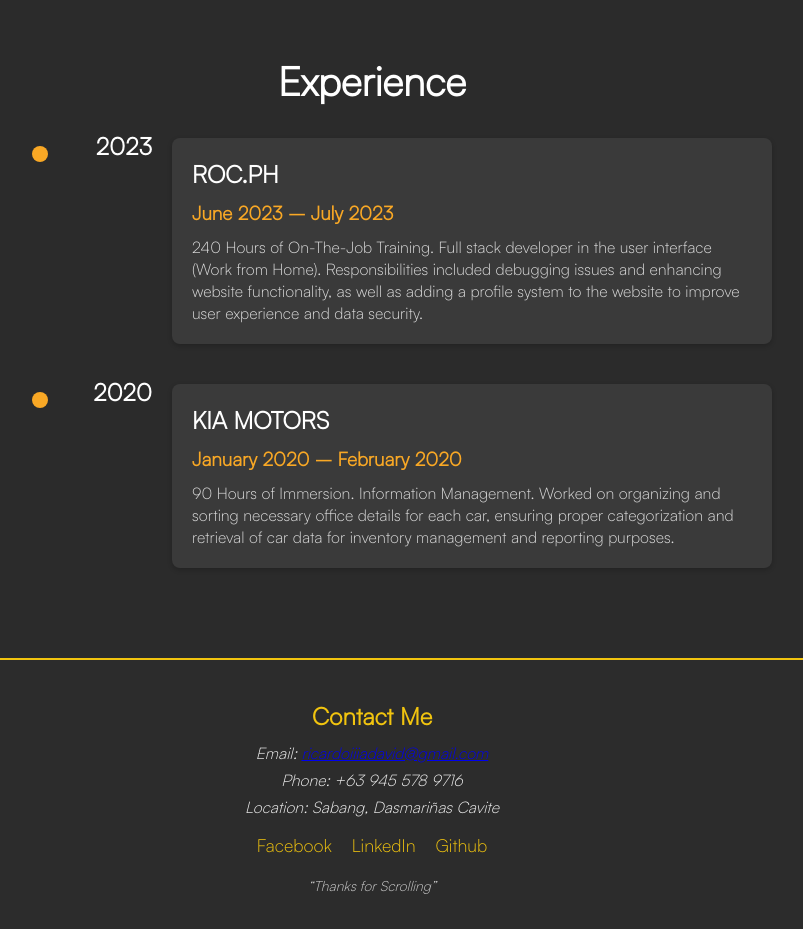
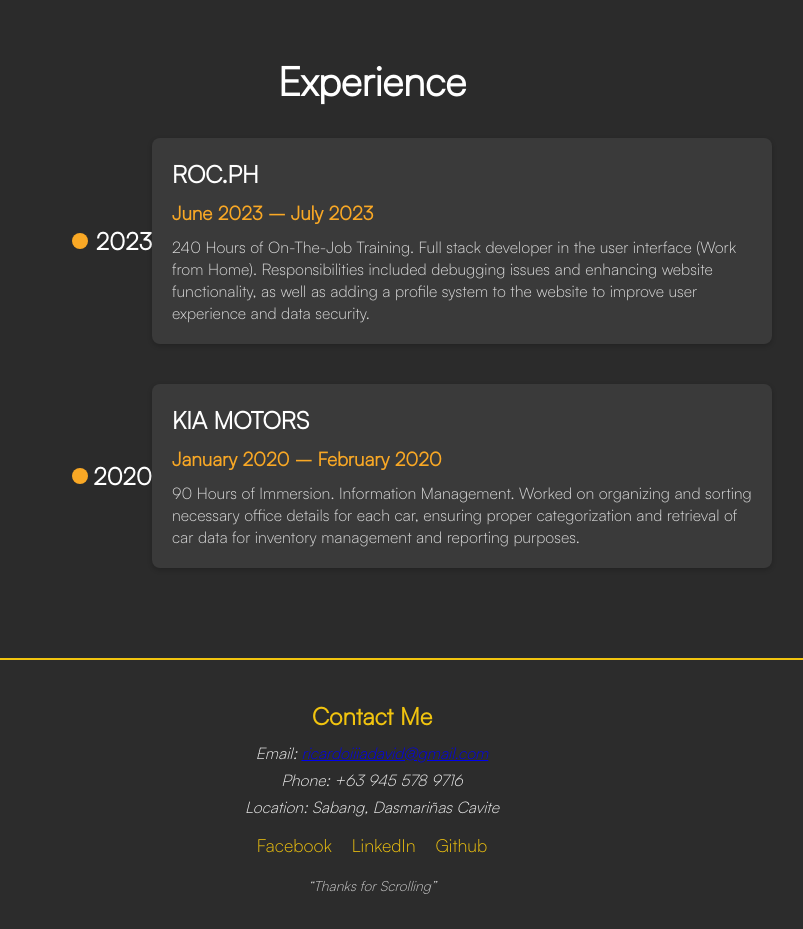
Before and after one commit to EP1C0829/RicardoDavid, a React (Create React App) app: page / in a window 1280 px wide. Shown: the part 2380-3309 px from the top of the page, without its empty margins (268-1071 px from the left). Built offline with nearby package versions, Linux system fonts and the light colour scheme.

Commit message:
eight commit

```diff
--- a/src/App.css
+++ b/src/App.css
@@ -287,22 +287,21 @@
 
 .timeline-item {
   display: flex;
-  align-items: flex-start;
+  align-items: center; /* Ensures vertical alignment */
   position: relative;
   margin-bottom: 40px;
-  padding-left: 100px; /* Increase padding to create space for the marker and year */
+  padding-left: 100px; /* Space for the marker and year */
 }
 
 .timeline-year {
   flex-shrink: 0;
   font-size: 1.5em;
   font-weight: bold;
-  padding-right: 20px;
   text-align: right;
   width: 80px;
   color: #fff;
-  position: relative; /* Ensures it stays in its container */
-  top: -8px; /* Aligns the year properly with the marker */
+  position: relative;
+  top: 0; /* Ensures it's aligned with the marker */
 }
 
 .timeline-marker {
@@ -311,20 +310,20 @@
   height: 16px;
   width: 16px;
   position: absolute;
-  left: 60px; /* Adjust left value to place marker beside the year */
-  top: 8px; /* Align marker vertically with the content */
+  left: 100px; /* Places the marker next to the year */
+  top: 50%; /* Centers the marker vertically within the container */
+  transform: translateY(-50%); /* Adjusts for marker's height */
   z-index: 1;
 }
-
 
 .timeline-content {
   background-color: #3a3a3a;
   border-radius: 8px;
   padding: 20px;
-  width: calc(100% - 120px);
+  width: calc(100% - 120px); /* Adjusted width */
   position: relative;
   z-index: 1;
-  box-shadow: 0 2px 5px rgba(0,0,0,0.2);
+  box-shadow: 0 2px 5px rgba(0, 0, 0, 0.2);
 }
 
 .timeline-content h3 {
```
